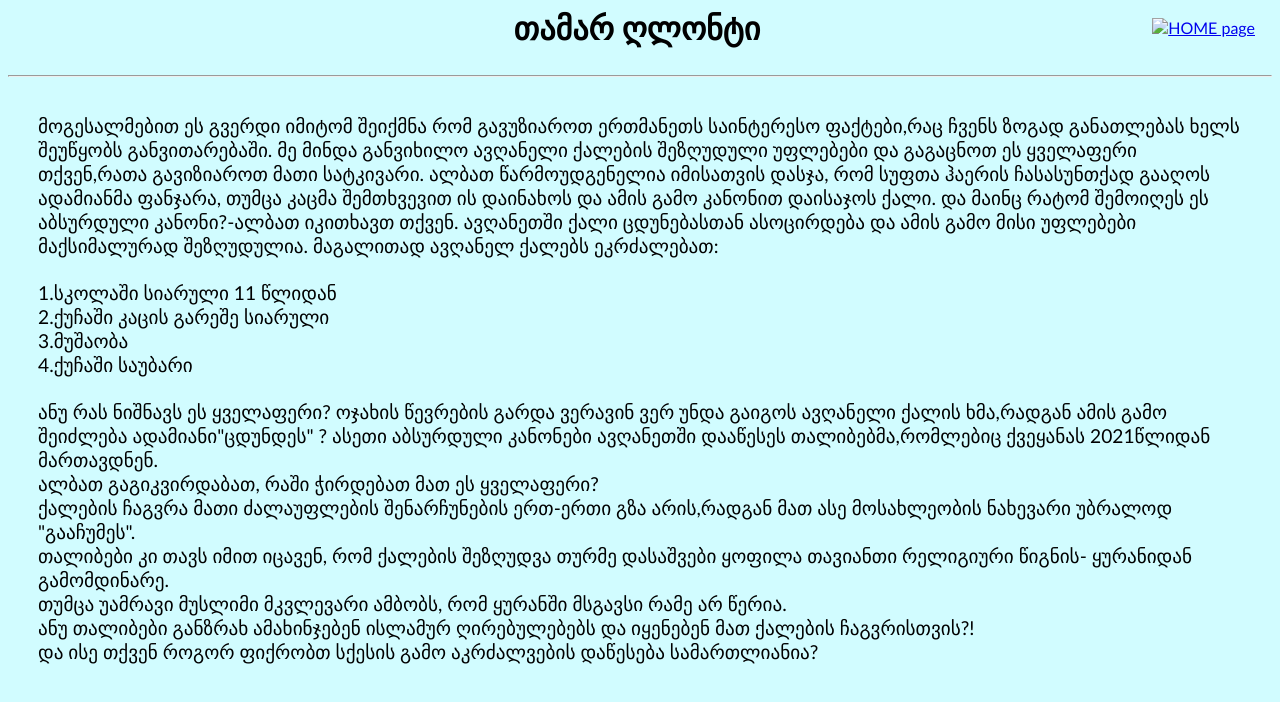
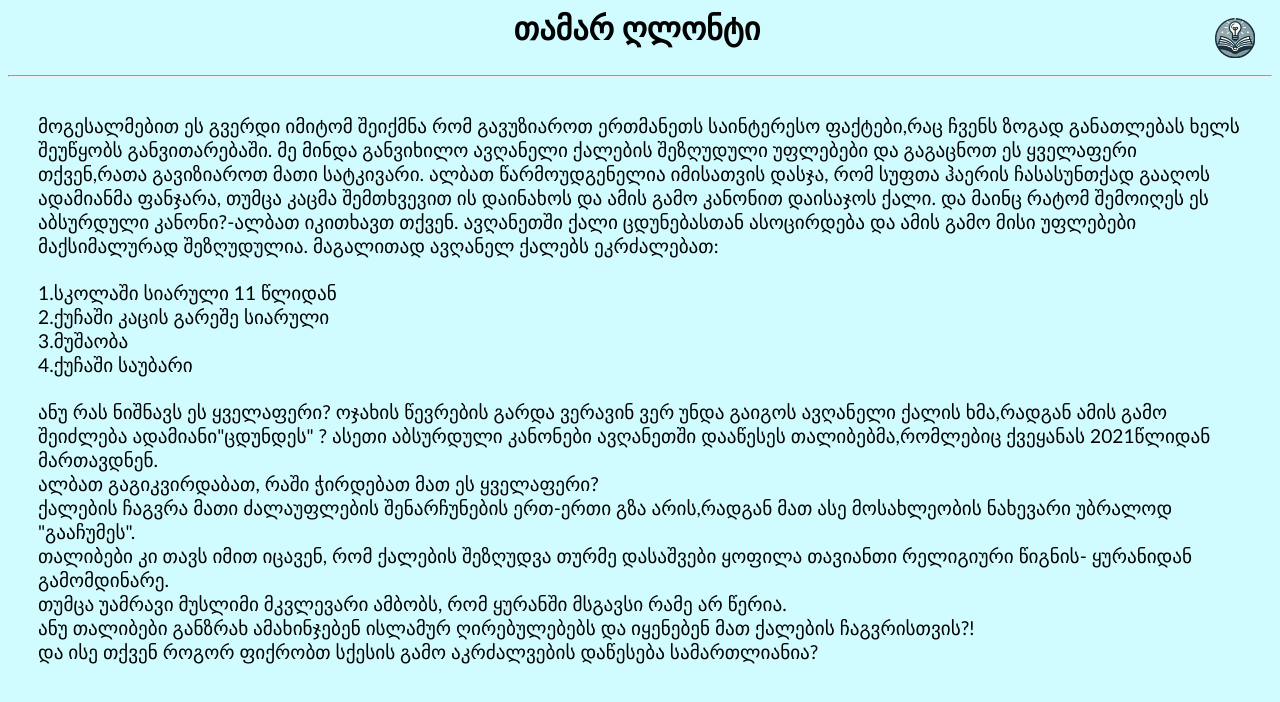
Before and after one commit to Tsotneeee/school-work, a plain HTML site: page main/page1.html in a window 1280 px wide. Drawn offline with Linux system fonts and the light colour scheme; the site is published under a folder, as on GitHub Pages, so addresses that start at the root find nothing.

Commit message:
tenth commit

```diff
--- a/main/page1.html
+++ b/main/page1.html
@@ -9,7 +9,7 @@
 <body>
     <header>
         <h1>თამარ ღლონტი</h1>
-        <a id="home_link" href="index.html"><img id="home" src="/main/imgs/icon1.png" alt="HOME page"></a> <!-- home page link -->
+        <a id="home_link" href="index.html"><img id="home" src="imgs/icon1.png" alt="HOME page"></a> <!-- home page link -->
     </header><br><hr><br>
     <main>
         <p>
```
Also changed, not shown: main/page2.html (+1 -1 lines), main/page3.html (+1 -1 lines), main/page4.html (+1 -1 lines).
